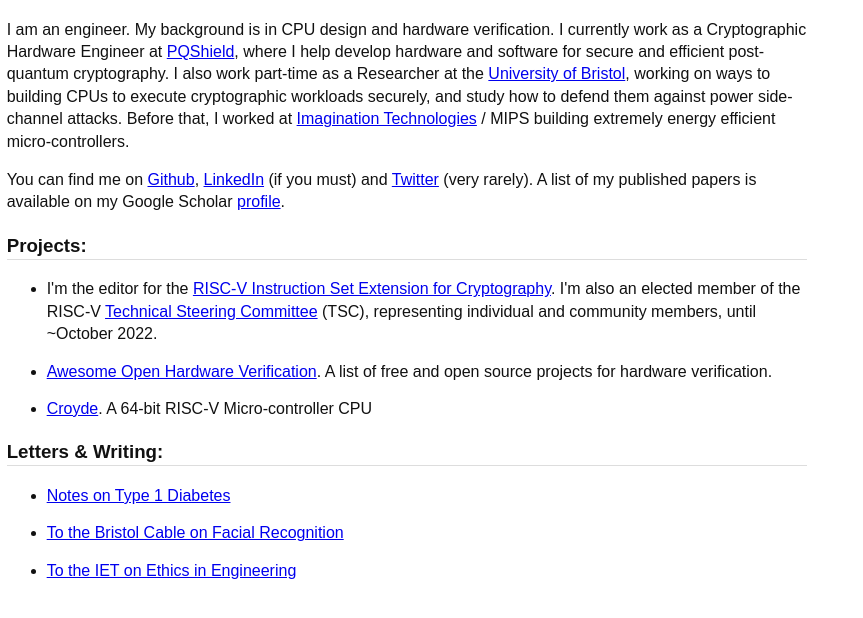
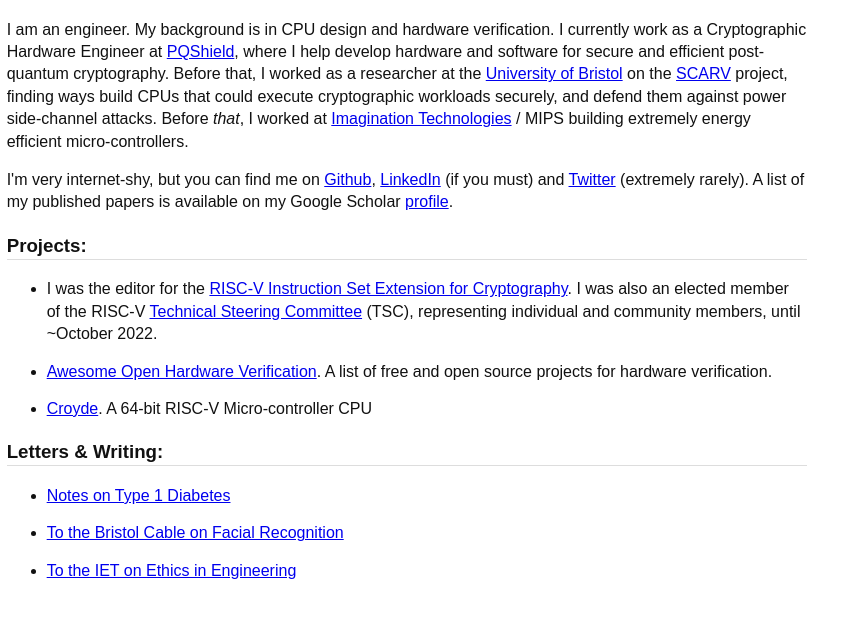
Before and after one commit to ben-marshall/ben-marshall.github.io, a plain HTML site: page index.html in a window 1280 px wide. Shown: the part 70-688 px from the top of the page, without its empty margins (0-863 px from the left). Drawn offline with Linux system fonts and the light colour scheme.

Commit message:
Update index.html

```diff
--- a/index.html
+++ b/index.html
@@ -21,24 +21,26 @@ work as a Cryptographic Hardware Engineer at
 <a href="https://pqshield.com" target="_blank">PQShield</a>,
 where I help develop hardware and software for secure and efficient
 post-quantum cryptography.
-I also work part-time as a Researcher at the
-<a href="https://www.bristol.ac.uk" target="_blank">University of Bristol</a>,
-working on ways to building CPUs to execute
-cryptographic workloads securely, and study how to defend them against
+Before that, I worked as a researcher at the
+<a href="https://www.bristol.ac.uk" target="_blank">University of Bristol</a>
+on the
+<a href="https://www.scarv.org/" target="_blank">SCARV</a>
+project, finding ways build CPUs that could execute
+cryptographic workloads securely, and defend them against
 power side-channel attacks.
-Before that, I worked at
+Before <i>that</i>, I worked at
 <a href="https://imgtec.com" target="_blank">Imagination Technologies</a> / MIPS
 building extremely energy efficient micro-controllers.
 </p>
 
 <p>
-You can find me on
+I'm very internet-shy, but you can find me on
 <a href="https://github.com/ben-marshall" target="_blank">Github</a>,
 <a href="https://www.linkedin.com/in/ben-marshall-7347225a/" target="_blank">LinkedIn</a>
 (if you must)
 and
 <a href="https://twitter.com/notacademic">Twitter</a>
-(very rarely).
+(extremely rarely).
 A list of my published papers is available on my Google Scholar
 <a href="https://scholar.google.com/citations?user=gLFOUQ0AAAAJ&hl=en">profile</a>.
 </p>
@@ -47,8 +49,8 @@ A list of my published papers is available on my Google Scholar
 <p>
 <ul>
 <li>
-I'm the editor for the <a href="https://github.com/riscv/riscv-crypto" target="_blank">RISC-V Instruction Set Extension for Cryptography</a>.
-I'm also an elected member of the RISC-V <a href="https://riscv.org/community/directory-of-working-groups/" target="_blank">Technical Steering Committee</a> (TSC),
+I was the editor for the <a href="https://github.com/riscv/riscv-crypto" target="_blank">RISC-V Instruction Set Extension for Cryptography</a>.
+I was also an elected member of the RISC-V <a href="https://riscv.org/community/directory-of-working-groups/" target="_blank">Technical Steering Committee</a> (TSC),
 representing individual and community members,
 until ~October 2022.
 </li>
```
